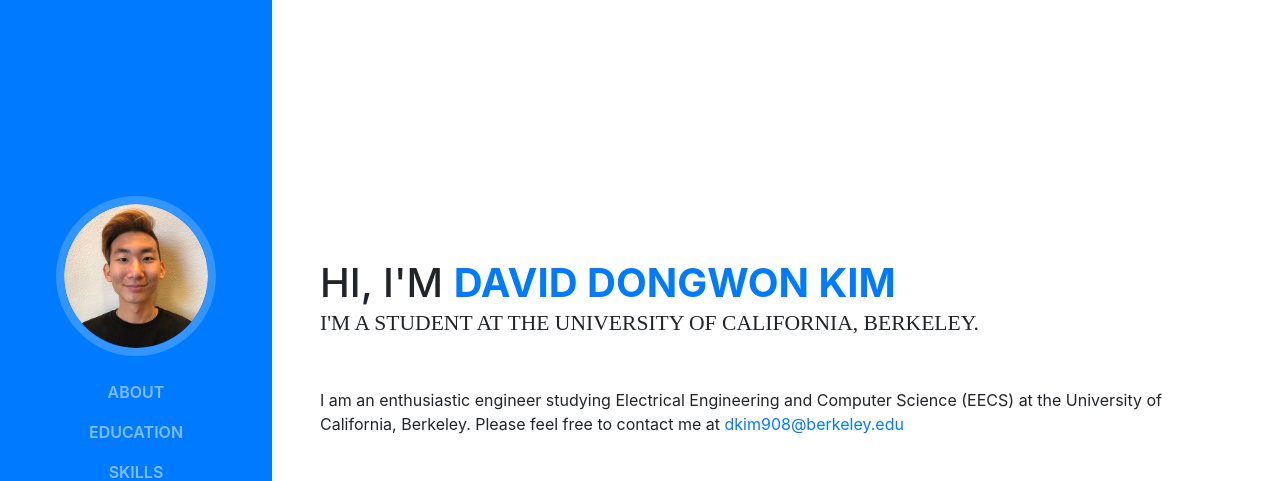
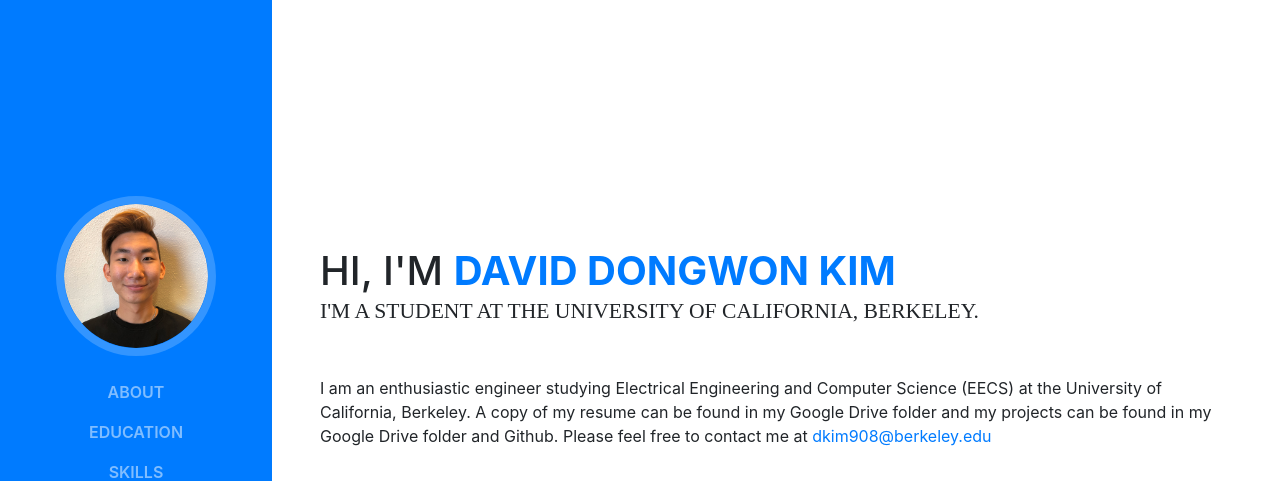
Before and after one commit to kimdavidd/kimdavidd.github.io, a website with bundled scripts: page index.html in a window 1280 px wide. Shown: the top 481 px of the page. Built offline with nearby package versions, Linux system fonts and the light colour scheme; a web font is replaced by a local one.

Commit message:
Update index.html

```diff
--- a/index.html
+++ b/index.html
@@ -72,7 +72,7 @@
           <div class="subheading mb-5">I'm a student at the University of California, Berkeley.
 
           </div>
-          <p class="mb-5">I am an enthusiastic engineer studying Electrical Engineering and Computer Science (EECS) at the University of California, Berkeley. Please feel free to contact me at <a href="mailto:dkim908@berkeley.edu">dkim908@berkeley.edu</a></p>
+          <p class="mb-5">I am an enthusiastic engineer studying Electrical Engineering and Computer Science (EECS) at the University of California, Berkeley. A copy of my resume can be found in my Google Drive folder and my projects can be found in my Google Drive folder and Github. Please feel free to contact me at <a href="mailto:dkim908@berkeley.edu">dkim908@berkeley.edu</a></p>
           <ul class="list-inline list-social-icons mb-0">
             <li class="list-inline-item">
               <a href="https://www.linkedin.com/in/david-k-08b92097/" target="_blank">
```
